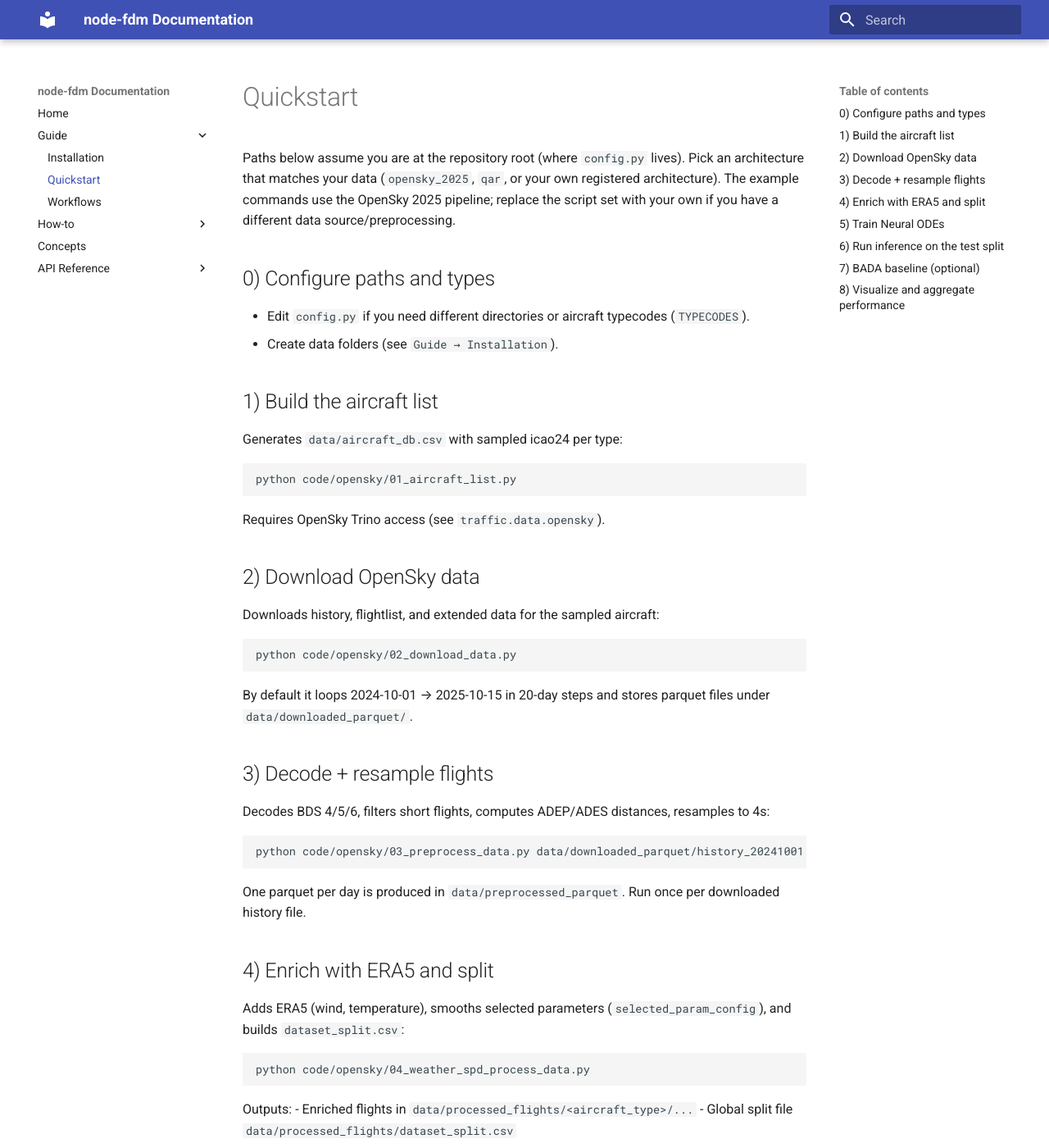
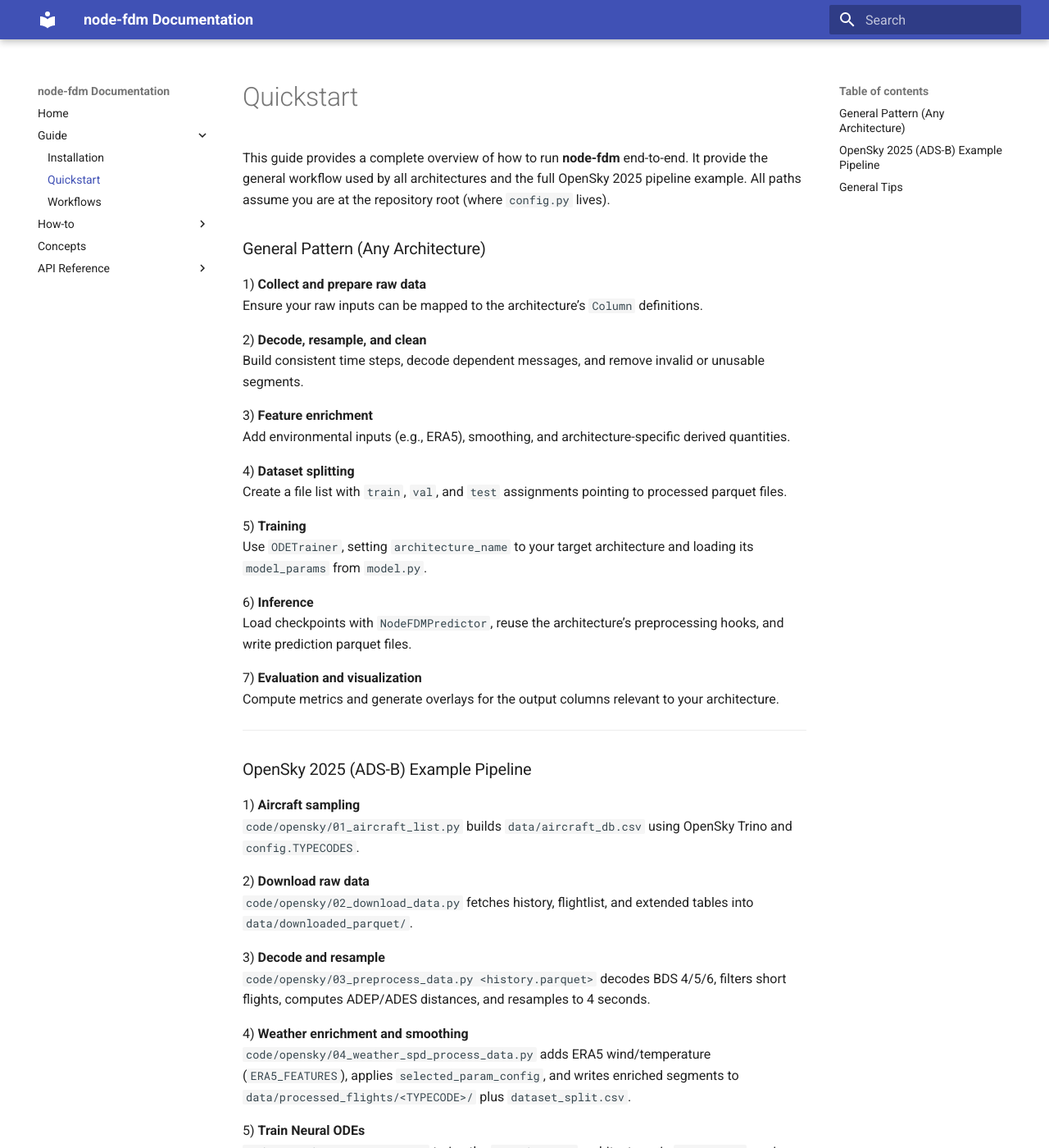
Before and after one commit to eurocontrol-asu/node-fdm, an MkDocs documentation site: the page built from docs/guide/quickstart.md, in a window 1280 px wide and 1400 px high. Shown: the whole window at 82% size. Built offline with MkDocs 1.6.1 and Material for MkDocs 9.7.7, drawn with Linux system fonts in a browser that asks for light colours; some of the changed text lies outside the part shown.

````diff
--- a/docs/guide/quickstart.md
+++ b/docs/guide/quickstart.md
@@ -1,62 +1,65 @@
 # Quickstart
 
-Paths below assume you are at the repository root (where `config.py` lives). Pick an architecture that matches your data (`opensky_2025`, `qar`, or your own registered architecture). The example commands use the OpenSky 2025 pipeline; replace the script set with your own if you have a different data source/preprocessing.
+This guide provides a complete overview of how to run **node-fdm** end-to-end. It provide the general workflow used by all architectures and the full OpenSky 2025 pipeline example. All paths assume you are at the repository root (where `config.py` lives).
 
-## 0) Configure paths and types
-- Edit `config.py` if you need different directories or aircraft typecodes (`TYPECODES`).
-- Create data folders (see `Guide → Installation`).
+### General Pattern (Any Architecture)
 
-## 1) Build the aircraft list
-Generates `data/aircraft_db.csv` with sampled icao24 per type:
-```bash
-python code/opensky/01_aircraft_list.py
-```
-Requires OpenSky Trino access (see `traffic.data.opensky`).
+1) **Collect and prepare raw data**
+   Ensure your raw inputs can be mapped to the architecture’s `Column` definitions.
 
-## 2) Download OpenSky data
-Downloads history, flightlist, and extended data for the sampled aircraft:
-```bash
-python code/opensky/02_download_data.py
-```
-By default it loops 2024-10-01 → 2025-10-15 in 20-day steps and stores parquet files under `data/downloaded_parquet/`.
+2) **Decode, resample, and clean**
+   Build consistent time steps, decode dependent messages, and remove invalid or unusable segments.
 
-## 3) Decode + resample flights
-Decodes BDS 4/5/6, filters short flights, computes ADEP/ADES distances, resamples to 4s:
-```bash
-python code/opensky/03_preprocess_data.py data/downloaded_parquet/history_20241001.parquet --workers 8
-```
-One parquet per day is produced in `data/preprocessed_parquet`. Run once per downloaded history file.
+3) **Feature enrichment**
+   Add environmental inputs (e.g., ERA5), smoothing, and architecture-specific derived quantities.
 
-## 4) Enrich with ERA5 and split
-Adds ERA5 (wind, temperature), smooths selected parameters (`selected_param_config`), and builds `dataset_split.csv`:
-```bash
-python code/opensky/04_weather_spd_process_data.py
-```
-Outputs:
-- Enriched flights in `data/processed_flights/<aircraft_type>/...`
-- Global split file `data/processed_flights/dataset_split.csv`
+4) **Dataset splitting**
+   Create a file list with `train`, `val`, and `test` assignments pointing to processed parquet files.
 
-## 5) Train Neural ODEs
-```bash
-python code/opensky/05_training.py
-```
-Current script trains the OpenSky 2025 architecture with `ODETrainer`; tweak `model_config` and the inner `acft = "A320"` line to run more types. Checkpoints land in `models/opensky_<TYPECODE>/`.
+5) **Training**
+   Use `ODETrainer`, setting `architecture_name` to your target architecture and loading its `model_params` from `model.py`.
 
-## 6) Run inference on the test split
-```bash
-python code/opensky/06_flight_prediction.py
-```
-Uses `NodeFDMPredictor` (device default: `cuda:0`) to produce `data/predicted_flights/<TYPECODE>/<flight>.parquet`.
+6) **Inference**
+   Load checkpoints with `NodeFDMPredictor`, reuse the architecture’s preprocessing hooks, and write prediction parquet files.
 
-## 7) BADA baseline (optional)
-If `BADA_4_2_DIR` is configured and mappings exist:
-```bash
-python code/opensky/07_bada_prediction.py
-```
-Baseline predictions are saved to `data/bada_flights/<TYPECODE>/`.
+7) **Evaluation and visualization**
+   Compute metrics and generate overlays for the output columns relevant to your architecture.
 
-## 8) Visualize and aggregate performance
-- `code/opensky/08_visualize_predictions.py`: quick matplotlib overlays for truth vs. model vs. selections (and BADA if available).
-- `code/opensky/09_performance_aggregation.py`: aggregates MAE/MAPE/ME per phase, saves `data/performance.parquet`.
+---
 
-For dataset coverage checks, see `code/opensky/10_dataset_stats.py`.
+### OpenSky 2025 (ADS-B) Example Pipeline
+
+1) **Aircraft sampling**
+   `code/opensky/01_aircraft_list.py` builds `data/aircraft_db.csv` using OpenSky Trino and `config.TYPECODES`.
+
+2) **Download raw data**
+   `code/opensky/02_download_data.py` fetches history, flightlist, and extended tables into `data/downloaded_parquet/`.
+
+3) **Decode and resample**
+   `code/opensky/03_preprocess_data.py <history.parquet>` decodes BDS 4/5/6, filters short flights, computes ADEP/ADES distances, and resamples to 4 seconds.
+
+4) **Weather enrichment and smoothing**
+   `code/opensky/04_weather_spd_process_data.py` adds ERA5 wind/temperature (`ERA5_FEATURES`), applies `selected_param_config`, and writes enriched segments to
+   `data/processed_flights/<TYPECODE>/` plus `dataset_split.csv`.
+
+5) **Train Neural ODEs**
+   `code/opensky/05_training.py` trains the `opensky_2025` architecture via `ODETrainer`, saving checkpoints to `models/opensky_<TYPECODE>/`.
+
+6) **Inference**
+   `code/opensky/06_flight_prediction.py` rolls out trajectories and writes `pred_*` columns to `data/predicted_flights/<TYPECODE>/`.
+
+7) **Baselines and evaluation**
+   - `07_bada_prediction.py` (requires `BADA_4_2_DIR`)
+   - `08_visualize_predictions.py` (overlays for truth vs. model vs. selections vs. BADA)
+   - `09_performance_aggregation.py` (MAE/MAPE/ME per phase)
+   - `10_dataset_stats.py` (coverage statistics)
+
+---
+
+### General Tips
+
+- Use `config.py` as the single source of paths, typecodes, architecture names, and shared parameters.
+- Remove hard-coded overrides (e.g., `acft = "A320"` in `05_training.py`) if you want to train all types in a loop.
+- Remove the temporary `break` in `04_weather_spd_process_data.py` to process *all* preprocessed parquet files.
+- Make sure caches (e.g., `data/era5_cache`) exist to avoid repeated downloads of ERA5 fields.
+- For hardware constraints, adjust `batch_size`, `num_workers`, and `seq_len` inside `model_config`.
--- a/mkdocs-dev.yml
+++ b/mkdocs-dev.yml
@@ -10,7 +10,6 @@ nav:
   - Guide:
       - Installation: guide/installation.md
       - Quickstart: guide/quickstart.md
-      - Workflows: guide/workflows.md
   - How-to:
       - Train a model: howto/train_model.md
       - Run inference: howto/run_inference.md
````
Also changed, not shown: docs/concepts/index.md (+82 -12 lines), docs/guide/installation.md (+48 -23 lines), docs/guide/workflows.md (deleted, +0 -26 lines), docs/index.md (+53 -9 lines).
